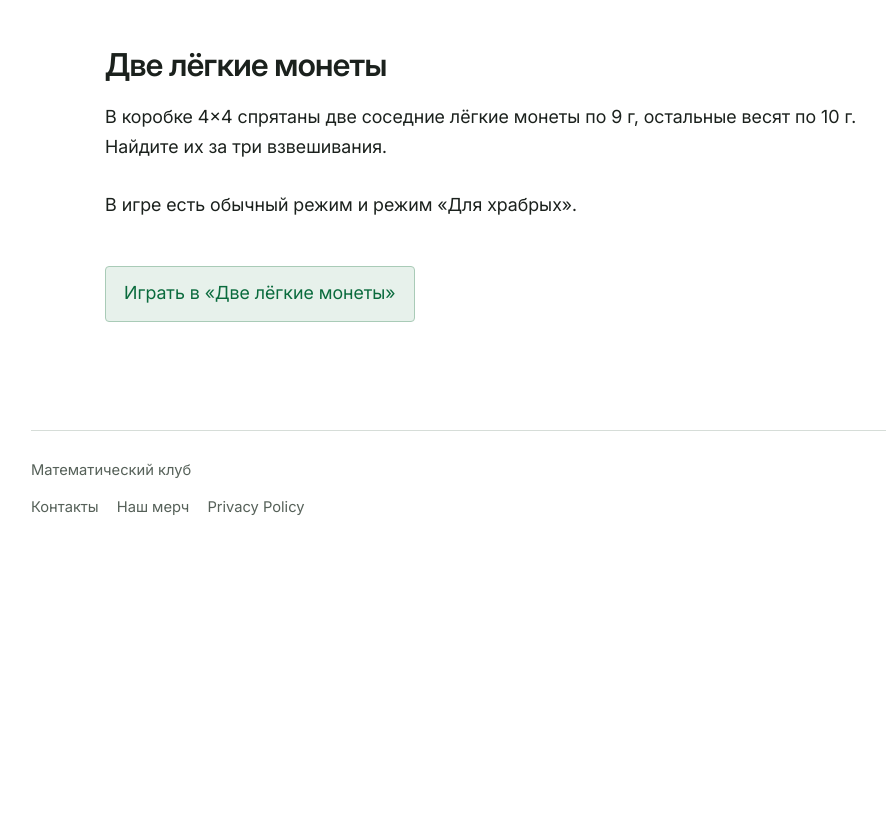
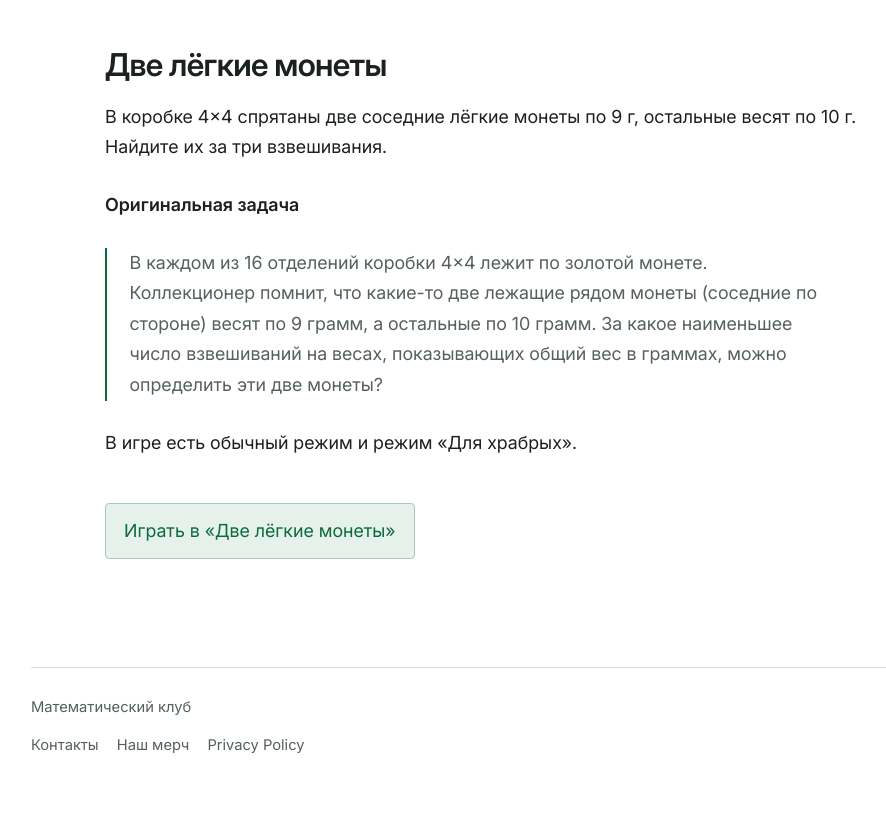
Before and after one commit to mathclubspring/mathclubspring.github.io, an Eleventy site: page content/pages/games.md in a window 1280 px wide. Shown: the part 869-1686 px from the top of the page, without its empty margins (155-1041 px from the left). Before the commit the page ends 1449 px from the top, so only its background shows below. Built offline with nearby package versions, Linux system fonts and the light colour scheme; Eleventy itself is replaced by a stand-in of ours; files that its build step writes are made by us from their sources.

Commit message:
Добавить оригинальное условие задачи о монетах

```diff
--- a/content/pages/games.md
+++ b/content/pages/games.md
@@ -23,6 +23,10 @@ show_in_nav: true
 
 В коробке 4×4 спрятаны две соседние лёгкие монеты по 9 г, остальные весят по 10 г. Найдите их за три взвешивания.
 
+**Оригинальная задача**
+
+> В каждом из 16 отделений коробки 4×4 лежит по золотой монете. Коллекционер помнит, что какие-то две лежащие рядом монеты (соседние по стороне) весят по 9 грамм, а остальные по 10 грамм. За какое наименьшее число взвешиваний на весах, показывающих общий вес в граммах, можно определить эти две монеты?
+
 В игре есть обычный режим и режим «Для храбрых».
 
 <p class="primary-action"><a href="https://dve-legkie-monety.mathclub-spring.chatgpt.site/">Играть в «Две лёгкие монеты»</a></p>
```
